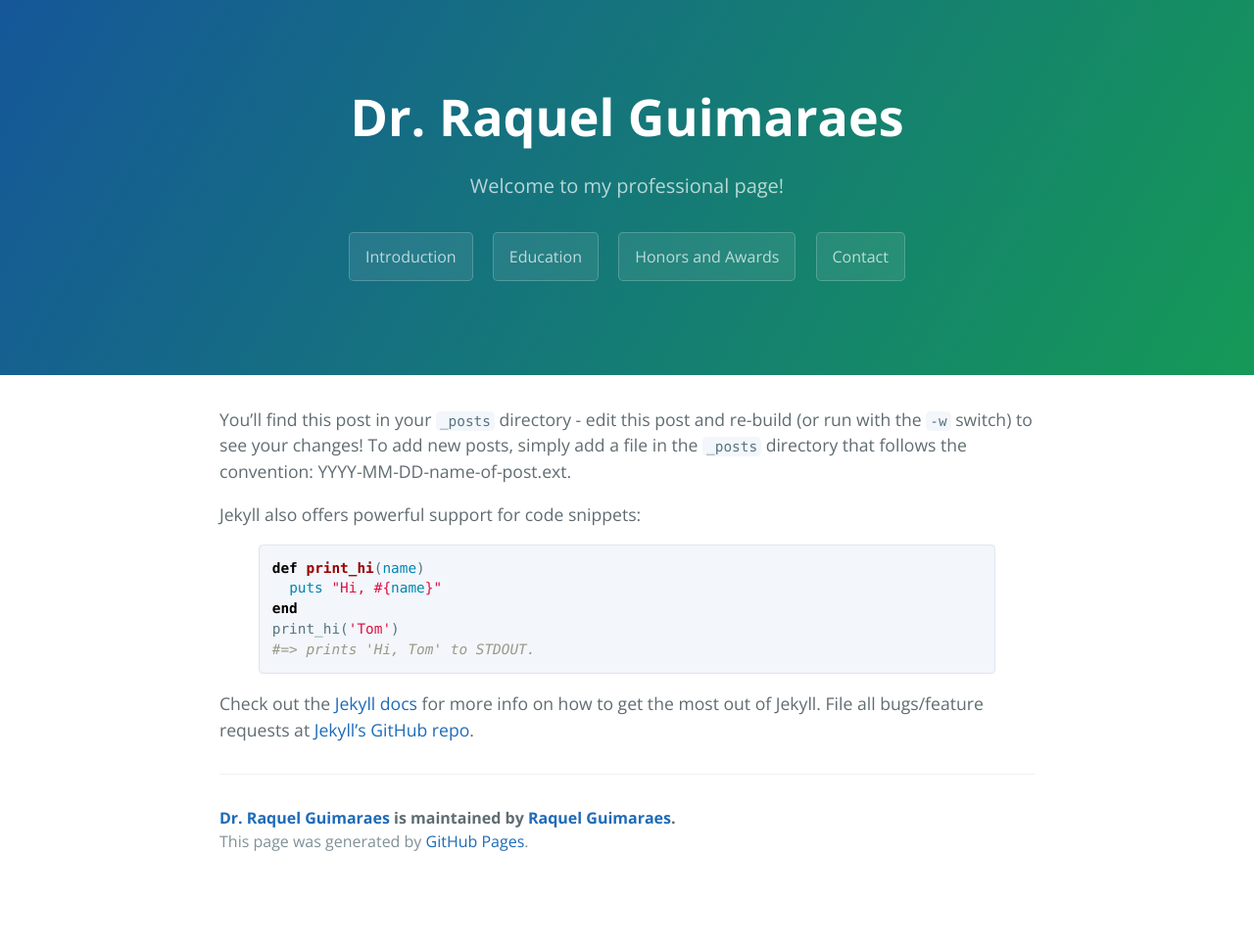
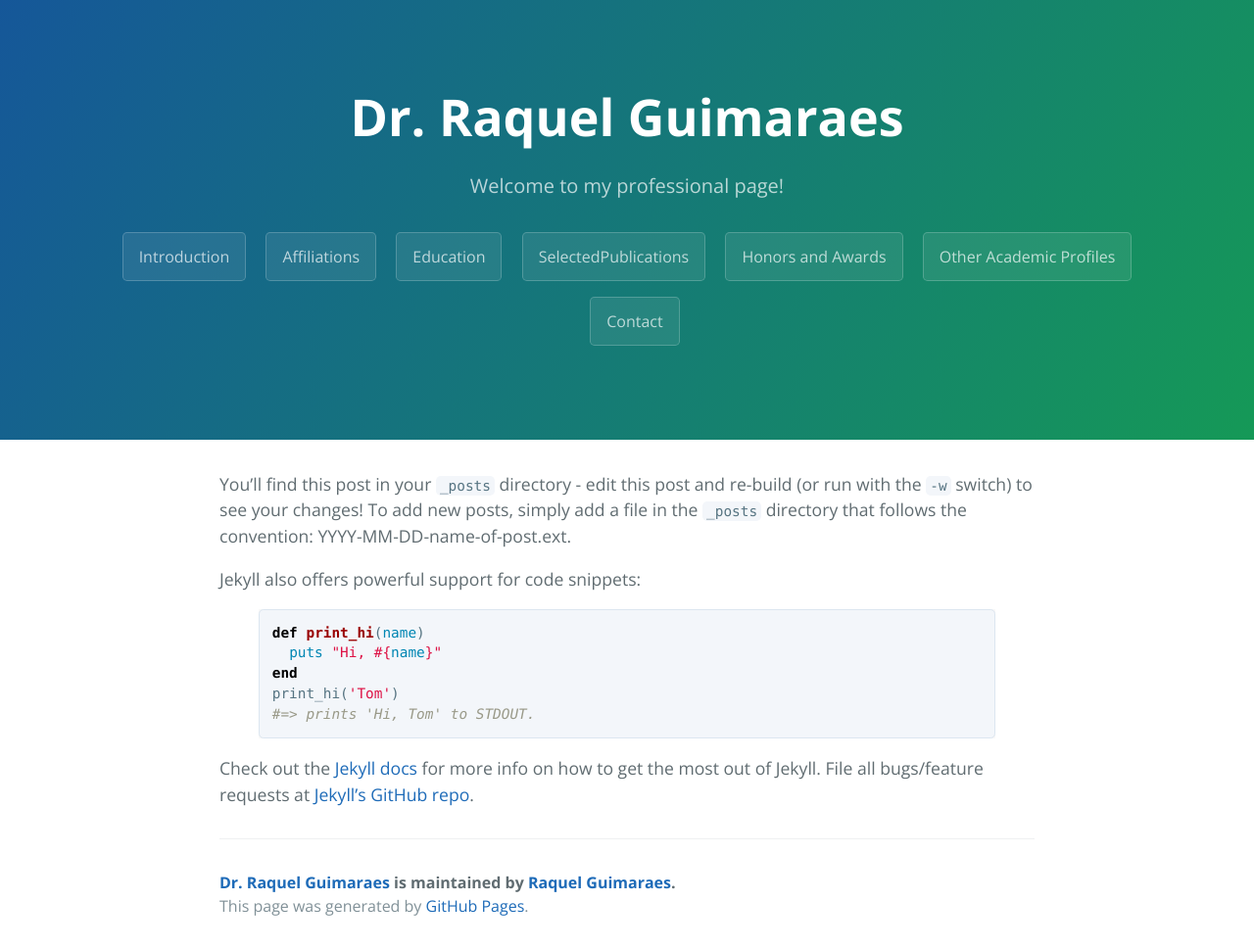
Before and after one commit to raquelrguima/raquelrguima.github.io, a Jekyll site: the page built from _posts/2016-02-12-sample-content.markdown, in a window 1280 px wide. Shown: the whole page at 98% size. Built offline with Jekyll 4.4.1, drawn with Linux system fonts in a browser that asks for light colours; before the commit the page ends 903 px from its top, so only the background shows below that.

Commit message:
new titles

```diff
--- a/_includes/page-header.html
+++ b/_includes/page-header.html
@@ -1,8 +1,11 @@
 <section class="page-header">
   <h1 class="project-name">{{ site.title }}</h1>
   <h2 class="project-tagline">{{ site.tagline }}</h2>
-  <a href="## Introduction" class="btn">Introduction</a>
-  <a href="### Education" class="btn">Education</a>
-  <a href="### Honors and Awards" class="btn">Honors and Awards</a>
-  <a href="### Contact" class="btn">Contact</a>
+  <a href="Introduction" class="btn">Introduction</a>
+  <a href="Affiliations" class="btn">Affiliations</a>
+  <a href="Education" class="btn">Education</a>
+  <a href="SelectedPublications" class="btn">SelectedPublications</a>
+  <a href="HonorsAwards" class="btn">Honors and Awards</a>
+  <a href="OtherAcademicProfiles" class="btn">Other Academic Profiles</a>
+  <a href="Contact" class="btn">Contact</a>
 </section>
```
Also changed, not shown: README.md (+1 -1 lines).
